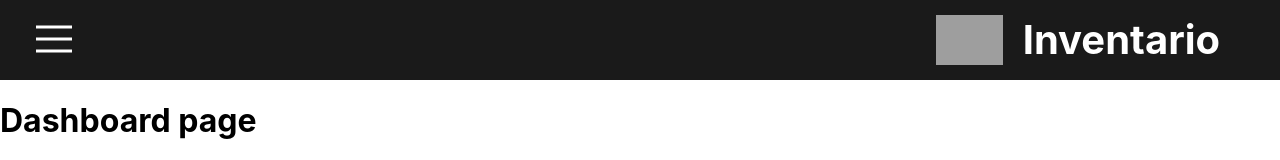
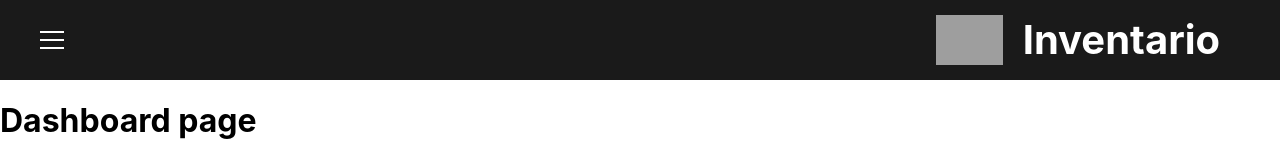
Before and after one commit to edevars/BarrioVivo, a Next.js app: page /dashboard in a window 1280 px wide. Shown: the top 160 px of the page. Built offline with nearby package versions, Linux system fonts and the light colour scheme; grey boxes are pictures that could not be loaded.

Commit message:
:sparkles: Creating menu button with backdrop

```diff
--- /dev/null
+++ b/src/Components/Menu/Backdrop.js
@@ -0,0 +1,28 @@
+import React from "react";
+import styled from "styled-components";
+import PropTypes from "prop-types";
+
+const StyledBackdrop = styled.div`
+  background: ${props => props.theme.colors.dark};
+  opacity: 0.5;
+  display: ${props => (props.isOpen ? "inherit" : "none")};
+  position: absolute;
+  width: 100%;
+  height: 100vh;
+  top: 0;
+  right: 0;
+  bottom: 0;
+  left: 0;
+  z-index: 1;
+`;
+
+const Backdrop = ({ open, closeMenu }) => {
+  return <StyledBackdrop isOpen={open} onClick={closeMenu} />;
+};
+
+Backdrop.propTypes = {
+  open: PropTypes.bool.isRequired,
+  closeMenu: PropTypes.func.isRequired
+};
+
+export default Backdrop;
--- /dev/null
+++ b/src/Components/Menu/MenuIcon.js
@@ -0,0 +1,25 @@
+import React from "react";
+import styled from "styled-components";
+import PropTypes from "prop-types";
+
+const StyledMenuButton = styled.button`
+  background: none;
+  color: white;
+  border: none;
+  outline: none;
+  cursor: pointer;
+`;
+
+const MenuIcon = ({ openMenu }) => {
+  return (
+    <StyledMenuButton onClick={openMenu}>
+      <i className="las la-bars" style={{ fontSize: 32 }} />
+    </StyledMenuButton>
+  );
+};
+
+MenuIcon.propTypes = {
+  openMenu: PropTypes.func.isRequired
+};
+
+export default MenuIcon;
--- a/src/Components/Navbar/MenuIcon.js
+++ /dev/null
@@ -1,7 +0,0 @@
-import React from "react";
-
-const MenuIcon = () => {
-  return <i class="las la-bars" style={{ fontSize: 48 }} />;
-};
-
-export default MenuIcon;
--- a/src/Components/Navbar/index.js
+++ b/src/Components/Navbar/index.js
@@ -1,6 +1,6 @@
 import React from "react";
 import styled from "styled-components";
-import Menu from "../../Containers/Navbar/Menu";
+import Menu from "../../Containers/Menu";
 import BrandTitle from "./BrandTitle";
 
 const Nav = styled.nav`
@@ -14,8 +14,9 @@ const Nav = styled.nav`
 
 const MenuWrapper = styled.div`
   justify-self: left;
-  display: inline-block;
+  display: flex;
   margin-left: 30px;
+  align-items: center;
 `;
 
 const Navbar = () => {
--- /dev/null
+++ b/src/Containers/Menu/index.js
@@ -0,0 +1,20 @@
+import React, { useState } from "react";
+import MenuIcon from "../../Components/Menu/MenuIcon";
+import Backdrop from "../../Components/Menu/Backdrop";
+
+const Menu = () => {
+  const [open, setOpen] = useState(false);
+
+  const handleOpen = () => {
+    setOpen(!open);
+  };
+
+  return (
+    <>
+      <Backdrop open={open} closeMenu={handleOpen} />
+      <MenuIcon openMenu={handleOpen} />
+    </>
+  );
+};
+
+export default Menu;
--- a/src/Containers/Navbar/Menu.js
+++ /dev/null
@@ -1,8 +0,0 @@
-import React from "react";
-import MenuIcon from "../../Components/Navbar/MenuIcon";
-
-const Menu = () => {
-  return <MenuIcon />;
-};
-
-export default Menu;
```
Also changed, not shown: src/Components/Menu/MenuSlide.js (added).
